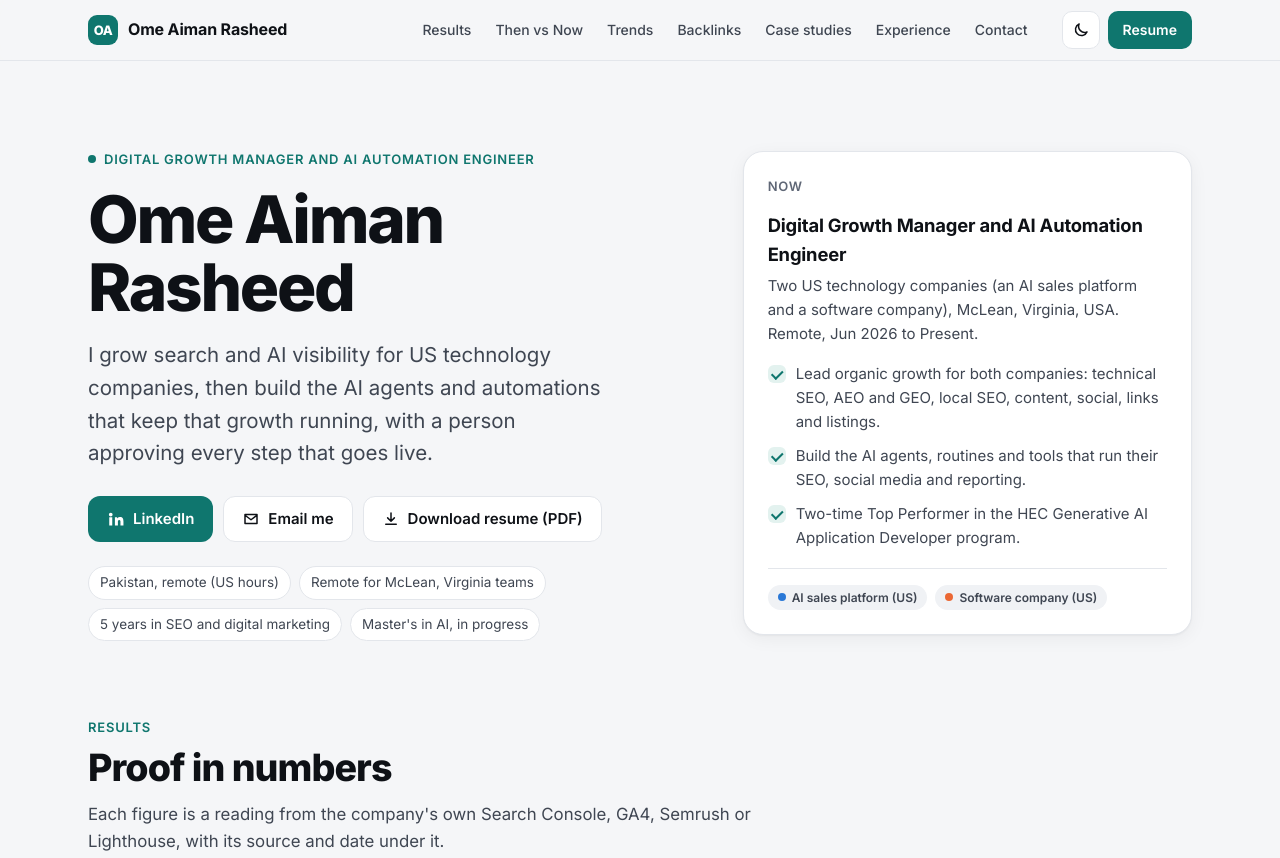
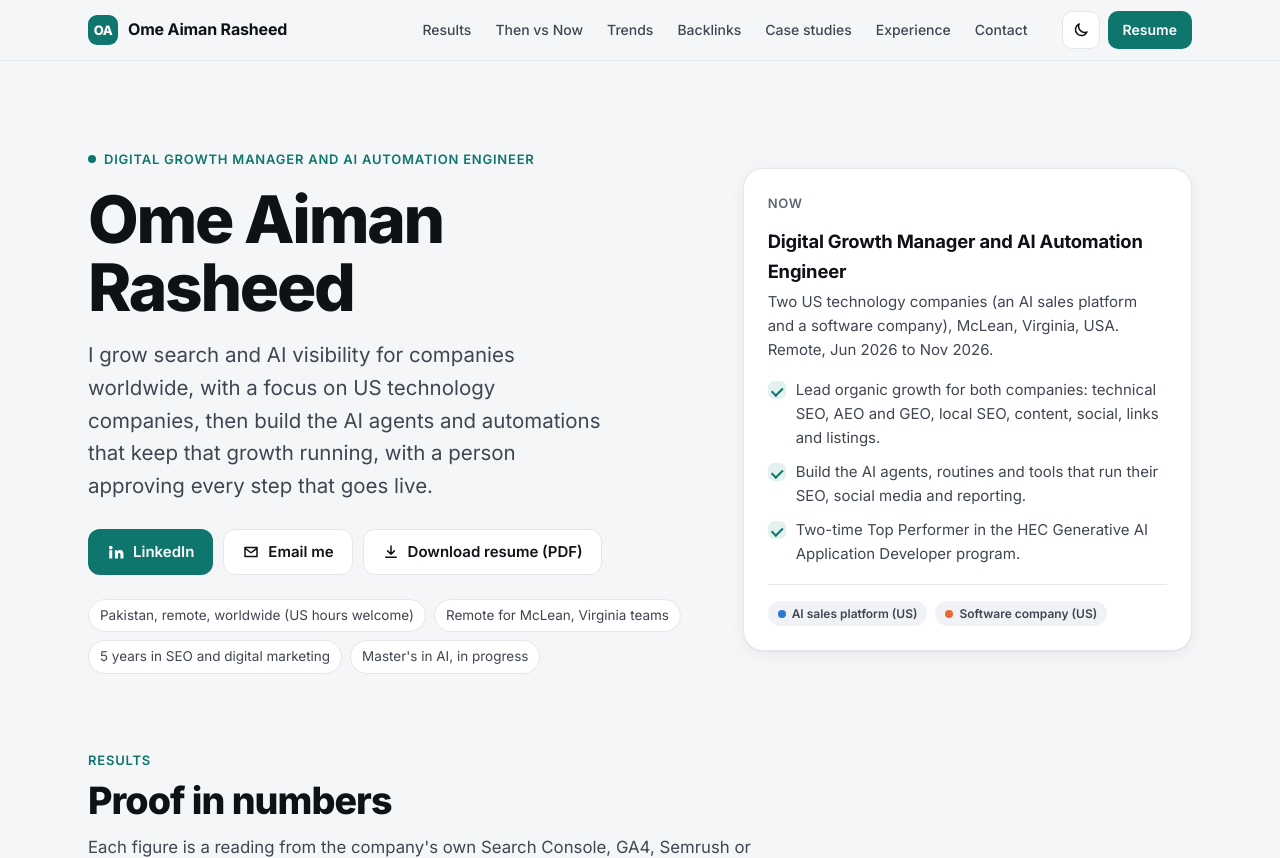
Before and after one commit to omeaiman/omeaiman.github.io, a plain HTML site: page index.html in a window 1280 px wide. Shown: the top 858 px of the page. Drawn offline with Linux system fonts and the light colour scheme.

Commit message:
Portfolio: worldwide wording, role dates to Nov 2026

```diff
--- a/index.html
+++ b/index.html
@@ -486,7 +486,7 @@ details.data th{font-size:12px;color:var(--muted);font-weight:600}
     <div>
       <span class="eyebrow">Digital Growth Manager and AI Automation Engineer</span>
       <h1>Ome Aiman Rasheed</h1>
-      <p class="lead">I grow search and AI visibility for US technology companies, then build the AI agents and automations that keep that growth running, with a person approving every step that goes live.</p>
+      <p class="lead">I grow search and AI visibility for companies worldwide, with a focus on US technology companies, then build the AI agents and automations that keep that growth running, with a person approving every step that goes live.</p>
       <div class="cta-row">
         <a class="btn btn-primary" href="https://www.linkedin.com/in/ome-aiman-rasheed-55223320b/" target="_blank" rel="noopener">
           <svg viewBox="0 0 24 24" aria-hidden="true"><path fill="currentColor" d="M4.98 3.5a2.5 2.5 0 1 1 0 5 2.5 2.5 0 0 1 0-5zM3 9.75h4v11H3v-11zm6.5 0h3.8v1.6h.06c.53-1 1.84-2.05 3.78-2.05 4.04 0 4.79 2.66 4.79 6.12v5.33h-4v-4.73c0-1.13-.02-2.58-1.57-2.58-1.58 0-1.82 1.23-1.82 2.5v4.81h-4v-11z"/></svg>
@@ -502,7 +502,7 @@ details.data th{font-size:12px;color:var(--muted);font-weight:600}
         </a>
       </div>
       <ul class="chips" aria-label="At a glance">
-        <li>Pakistan, remote (US hours)</li>
+        <li>Pakistan, remote, worldwide (US hours welcome)</li>
         <li>Remote for McLean, Virginia teams</li>
         <li>5 years in SEO and digital marketing</li>
         <li>Master's in AI, in progress</li>
@@ -511,7 +511,7 @@ details.data th{font-size:12px;color:var(--muted);font-weight:600}
     <aside class="now-card" aria-labelledby="now-h">
       <h2 id="now-h">Now</h2>
       <p class="now-role">Digital Growth Manager and AI Automation Engineer</p>
-      <p class="now-org">Two US technology companies (an AI sales platform and a software company), McLean, Virginia, USA. Remote, Jun 2026 to Present.</p>
+      <p class="now-org">Two US technology companies (an AI sales platform and a software company), McLean, Virginia, USA. Remote, Jun 2026 to Nov 2026.</p>
       <ul class="now-list">
         <li>Lead organic growth for both companies: technical SEO, AEO and GEO, local SEO, content, social, links and listings.</li>
         <li>Build the AI agents, routines and tools that run their SEO, social media and reporting.</li>
@@ -1223,7 +1223,7 @@ details.data th{font-size:12px;color:var(--muted);font-weight:600}
     <div class="two-col">
       <ol class="timeline">
         <li>
-          <div class="t-head"><p class="t-role">Digital Growth Manager and AI Automation Engineer</p><span class="t-dates">Jun 2026 to Present</span></div>
+          <div class="t-head"><p class="t-role">Organic Growth Marketing Manager</p><span class="t-dates">Jun 2026 to Nov 2026</span></div>
           <p class="t-org">Two US technology companies (an AI sales platform and a software company), McLean, Virginia, USA (Remote)</p>
           <p class="t-desc">Organic growth for both companies and the AI automations behind it. Details in the case studies above.</p>
         </li>
```
